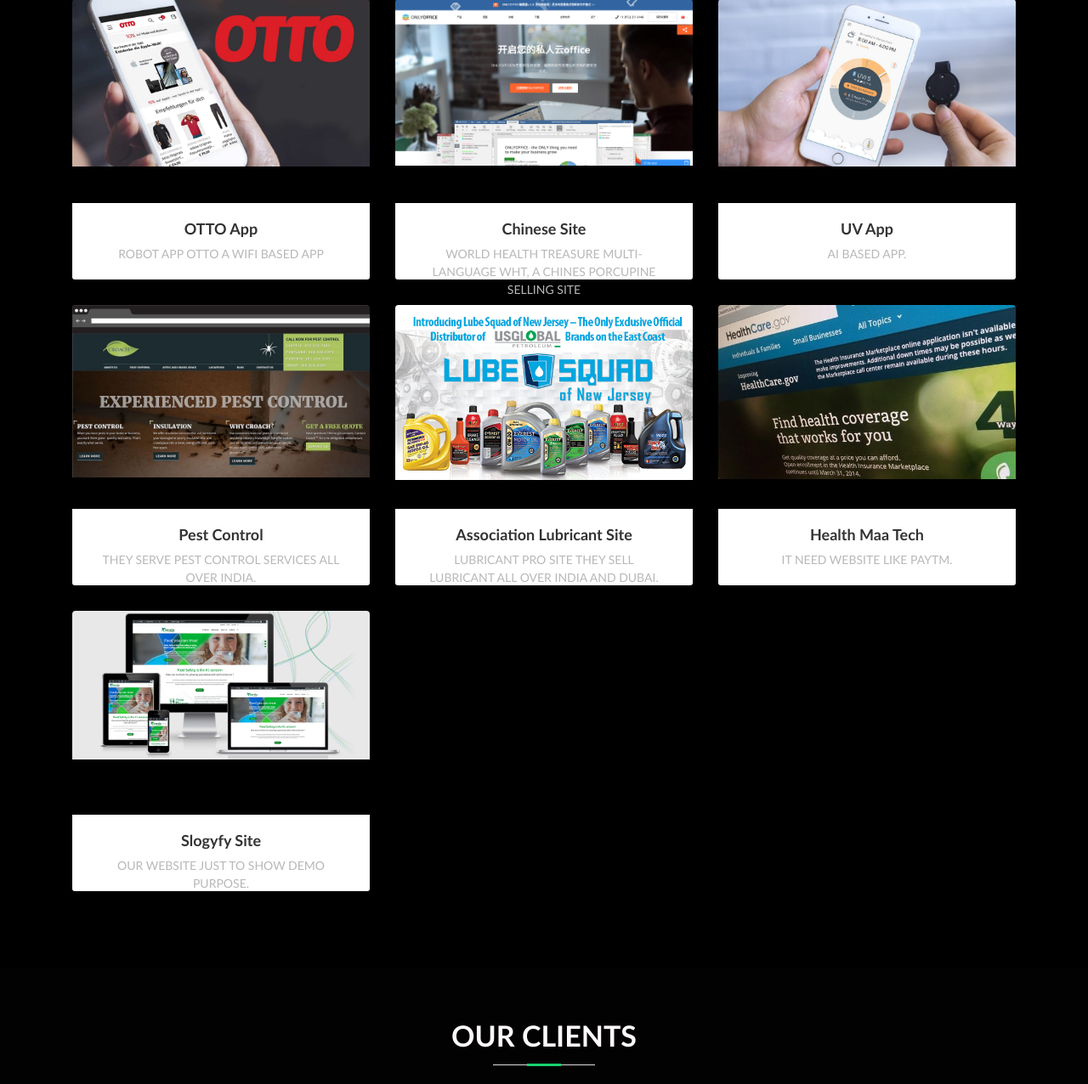
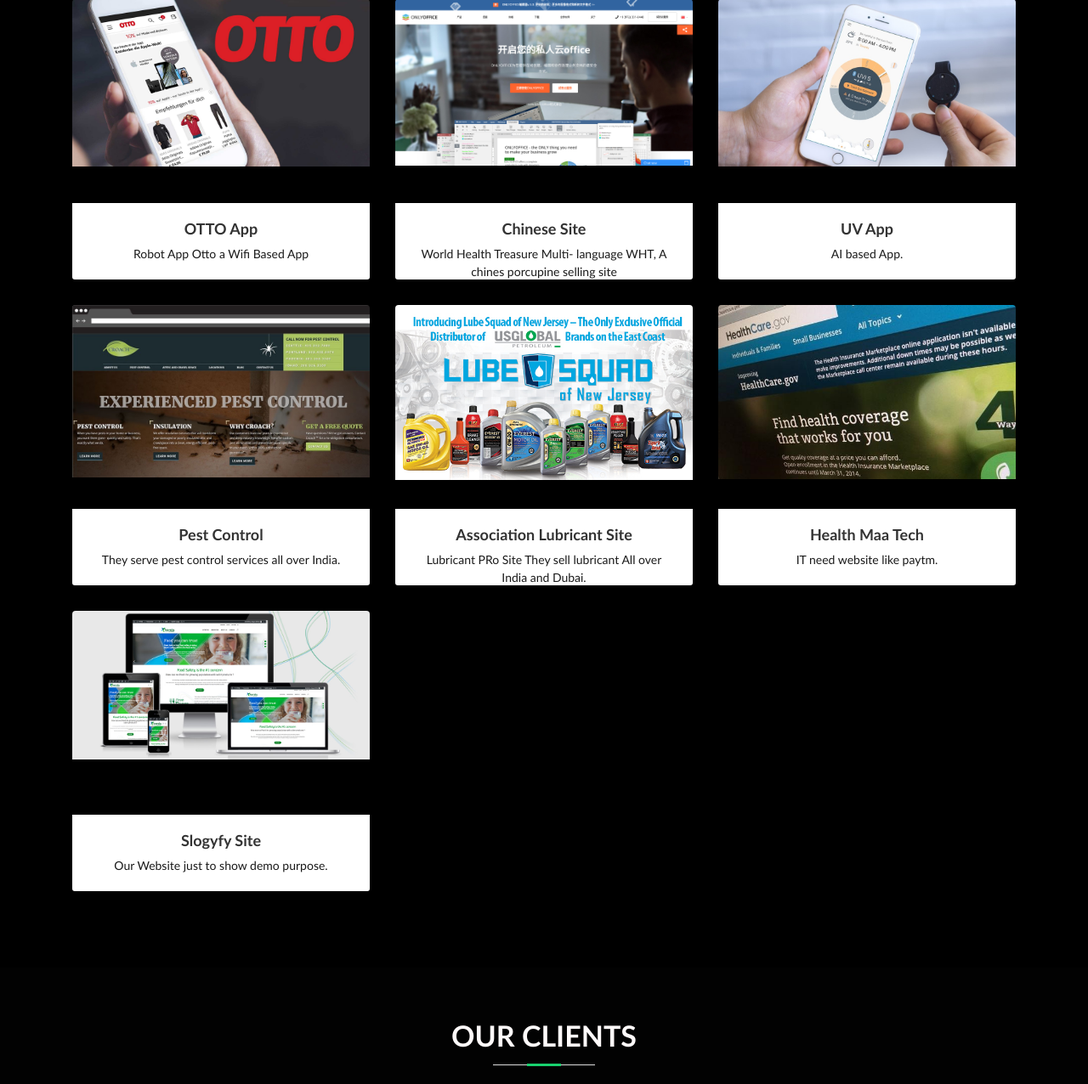
Before and after one commit to siva0812/ashiv_website, a PHP site: page / in a window 1280 px wide. Shown: the part 4450-5726 px from the top of the page at 85% size. Run offline with PHP 8.4, Linux system fonts and the light colour scheme; some web fonts are replaced.

Commit message:
Update style.css

```diff
--- a/css/style.css
+++ b/css/style.css
@@ -1149,12 +1149,12 @@
 }
 
 #portfolio .portfolio-item .portfolio-info p {
-  padding: 0;
+   padding: 0;
   margin: 0;
-  color: #b8b8b8;
+  color: #1a1a1a;
   font-weight: 500;
   font-size: 14px;
-  text-transform: uppercase;
+  font-family: 'Gill Sans', 'Gill Sans MT', Calibri, 'Trebuchet MS', sans-serif;
 }
 
 /* Clients Section
```
